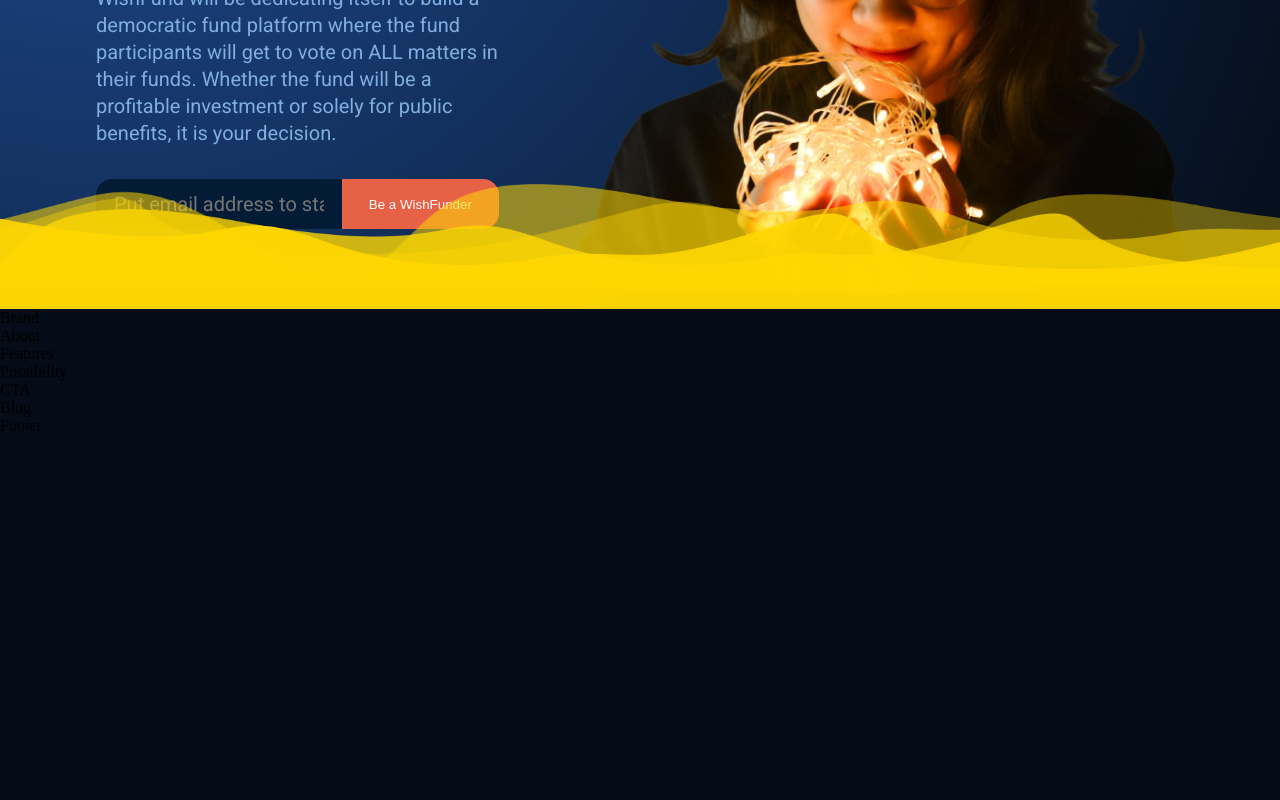
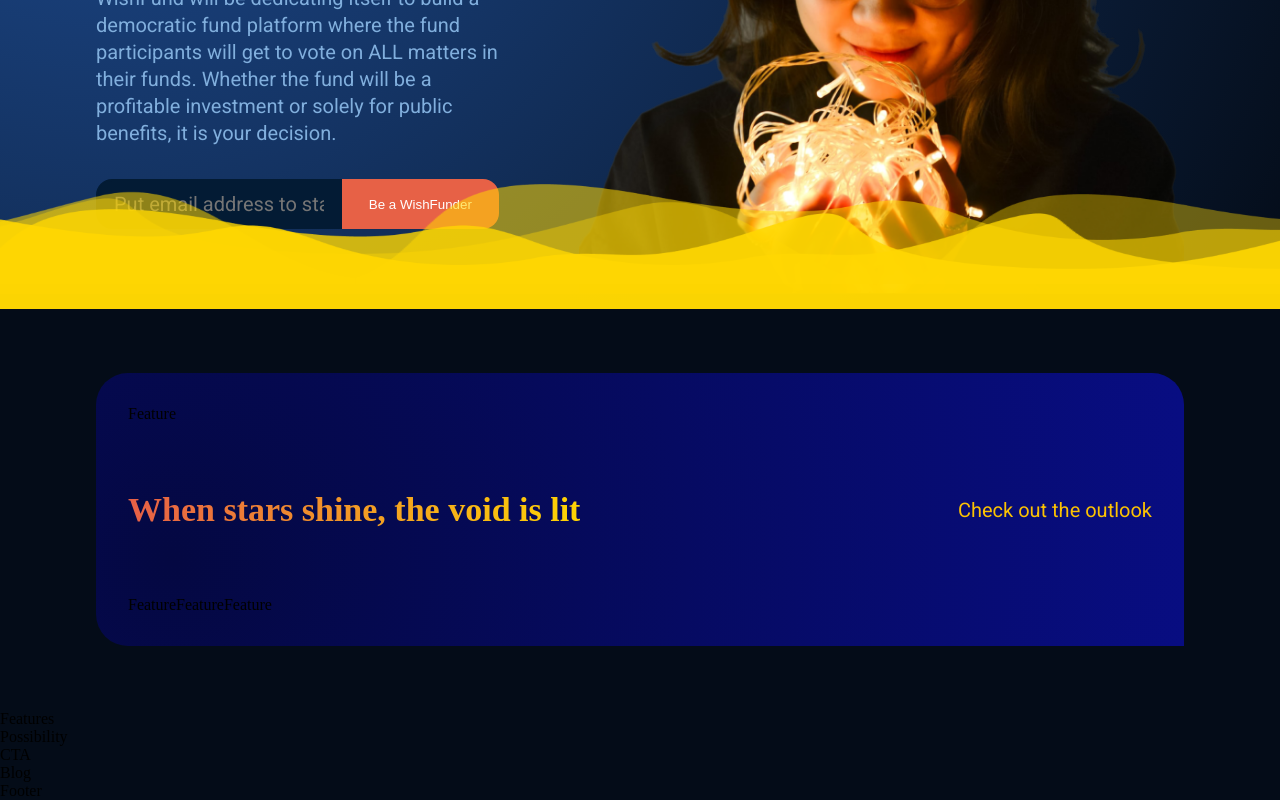
Before and after one commit to seanecal/wishing-fund-demo, a React (Vite) app: page / in a window 1280 px wide. Shown: the part 453-1253 px from the top of the page. Before the commit the page ends 888 px from the top, so only its background shows below. Built offline with nearby package versions, Linux system fonts and the light colour scheme.

Commit message:
basic layout of the about sectionn applied

```diff
--- a/src/App.jsx
+++ b/src/App.jsx
@@ -10,7 +10,7 @@ function App() {
         <Navbar />
         <Header />
       </div>
-      <Brand />
+      {/* <Brand /> */}
       <About />
       <Features />
       <Possibility />
--- a/src/containers/about/About.jsx
+++ b/src/containers/about/About.jsx
@@ -1,7 +1,23 @@
 import './about.css'
+import { Feature } from '../../components'
 
 export function About() {
   return(
-    <div>About</div>
+    <div className="section__margin wf__about" id="about">
+      <div className="wf__about-feature">
+        <Feature />
+      </div>
+      <div className="wf__about-heading">
+        <h1 className="gradient__text">
+          When stars shine, the void is lit
+        </h1>
+        <p>Check out the outlook</p>
+      </div>
+      <div className="wf__about-container">
+        <Feature />
+        <Feature />
+        <Feature />
+      </div>
+    </div>
   )
 }
--- a/src/containers/about/about.css
+++ b/src/containers/about/about.css
@@ -0,0 +1,65 @@
+.wf__about {
+  display: flex;
+  flex-direction: column;
+  border-radius: 32px 32px 0 32px;
+  padding: 2rem;
+   /* ff 3.6+ */
+   background:-moz-radial-gradient(circle at 7% 68%, rgba(4, 8, 66, 1) 0%, rgba(8, 13, 130, 1) 100%);
+
+   /* safari 5.1+,chrome 10+ */
+   background:-webkit-radial-gradient(circle at 7% 68%, rgba(4, 8, 66, 1) 0%, rgba(8, 13, 130, 1) 100%);
+
+   /* opera 11.10+ */
+   background:-o-radial-gradient(circle at 7% 68%, rgba(4, 8, 66, 1) 0%, rgba(8, 13, 130, 1) 100%);
+
+   /* ie 10+ */
+   background:-ms-radial-gradient(circle at 7% 68%, rgba(4, 8, 66, 1) 0%, rgba(8, 13, 130, 1) 100%);
+
+   /* global 92%+ browsers support */
+   background:radial-gradient(circle at 7% 68%, rgba(4, 8, 66, 1) 0%, rgba(8, 13, 130, 1) 100%);
+}
+
+.wf__about-feature {
+  display: flex;
+}
+
+.wf__about-feature, .wf__features-container_feature {
+  margin: 0;
+}
+
+
+.wf__about-feature, .wf__features-container_text {
+  max-width: 700px;
+}
+
+.wf__about-heading {
+  display: flex;
+  flex-direction: row;
+  justify-content: space-between;
+  align-items: center;
+  margin: 4rem 0 2rem;
+}
+
+.wf__about-heading h1 {
+  font-size: 34px;
+  line-height: 45px;
+  font-weight: 800;
+  max-width: 510px;
+}
+
+.wf__about-heading p {
+  font-size: 20px;
+  font-weight: 500;
+  line-height: 30px;
+  max-width: 510px;
+  cursor: pointer;
+  color: var(--color-subtext);
+  font-family: var(--font-family);
+}
+
+.wf__about-container{
+  display: flex;
+  flex-wrap: wrap;
+  flex-direction: row;
+  margin-top: 2rem;
+}
--- a/src/containers/header/header.css
+++ b/src/containers/header/header.css
@@ -1,6 +1,5 @@
 .wf__header {
   display: flex;
-  z-index: 1;
 }
 
 .section__padding {
```
